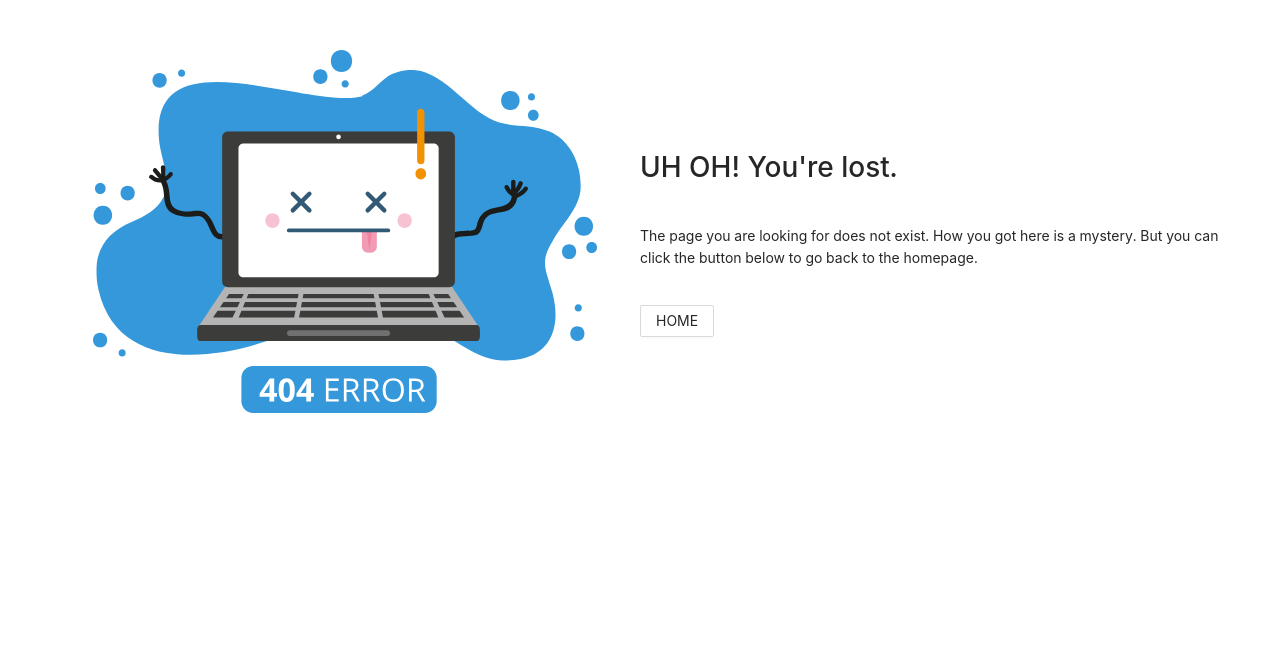
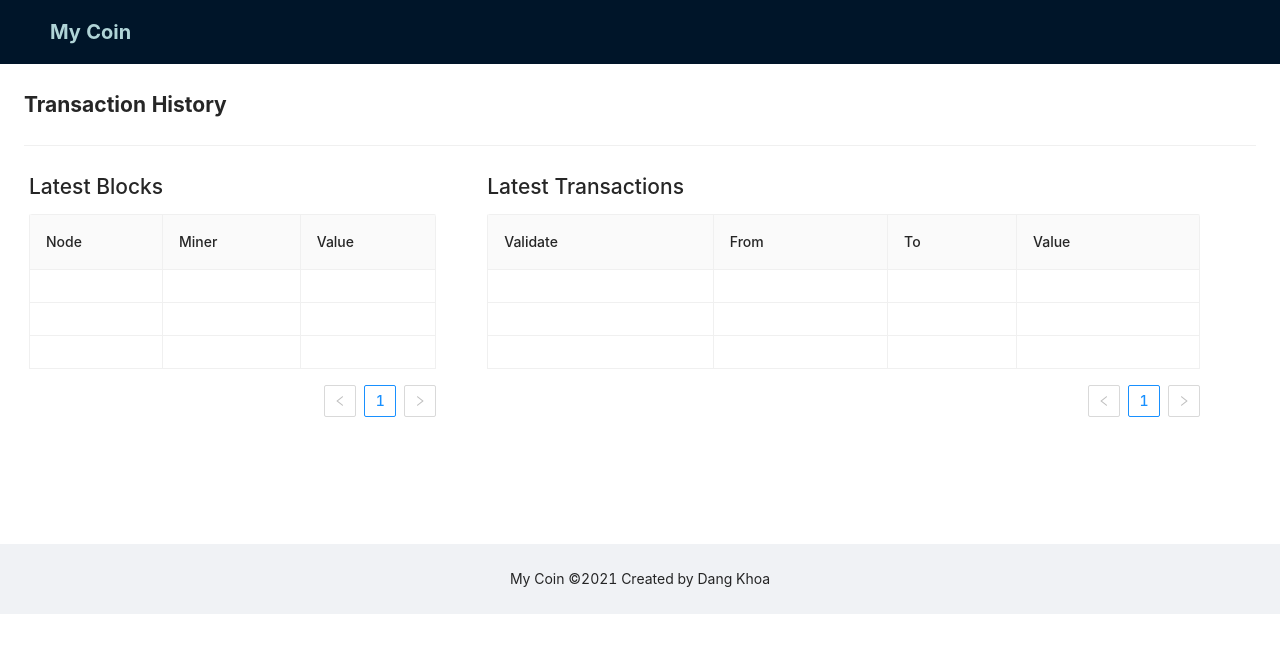
Before and after one commit to vdkhoa7498/MyCoin, a React (Create React App) app in the folder front_end/: page /transaction-history in a window 1280 px wide. Shown: the top 652 px of the page. Built offline with nearby package versions, Linux system fonts and the light colour scheme.

Commit message:
transaction history page

```diff
--- /dev/null
+++ b/front_end/src/pages/transactionHistory/TransactionHistory.jsx
@@ -0,0 +1,88 @@
+import { Table, Divider, Row, Col } from 'antd';
+
+const blockColumns = [
+  {
+    title: 'Node',
+    dataIndex: 'node',
+    key: 'node',
+  },
+  {
+    title: 'Miner',
+    dataIndex: 'miner',
+    key: 'miner',
+  },
+  {
+    title: 'Value',
+    dataIndex: 'value',
+    key: 'value',
+  },
+];
+
+const transactionColumns = [
+    {
+      title: 'Validate',
+      dataIndex: 'validate',
+      key: 'validate',
+    },
+    {
+      title: 'From',
+      dataIndex: 'from',
+      key: 'from',
+    },
+    {
+      title: 'To',
+      dataIndex: 'to',
+      key: 'to',
+    },
+    {
+      title: 'Value',
+      dataIndex: 'value',
+      key: 'value',
+    },
+  ];
+
+const data = [
+  {
+    key: '1',
+    name: 'John Brown',
+    age: 32,
+    address: 'New York No. 1 Lake Park',
+    tags: ['nice', 'developer'],
+  },
+  {
+    key: '2',
+    name: 'Jim Green',
+    age: 42,
+    address: 'London No. 1 Lake Park',
+    tags: ['loser'],
+  },
+  {
+    key: '3',
+    name: 'Joe Black',
+    age: 32,
+    address: 'Sidney No. 1 Lake Park',
+    tags: ['cool', 'teacher'],
+  },
+];
+
+const TransactionHistory = () =>{
+    return(
+        <div>
+            <h2 style={{fontWeight: 'bold'}}>Transaction History</h2>
+            <Divider/>
+            <Row style={{margin: 5}}>
+                <Col span={8} >
+                    <h1>Latest Blocks</h1>
+                    <Table bordered columns={blockColumns} dataSource={data} />
+                </Col>
+                <Col title="Latest Transactions" span={14} offset={1}>
+                    <h1>Latest Transactions</h1>
+                    <Table bordered columns={transactionColumns} dataSource={data} />
+                </Col>
+            </Row>
+
+        </div>
+    )
+}
+
+export default TransactionHistory
--- a/front_end/src/router/index.js
+++ b/front_end/src/router/index.js
@@ -8,6 +8,7 @@ import Home from '../pages/home/Home'
 import NotFound from '../pages/notFound/NotFound'
 import CreateNewWallet from '../pages/createNewWallet/CreateNewWallet';
 import AccessWallet from '../pages/accessWallet/AccessWallet'
+import TransactionHistory from '../pages/transactionHistory/TransactionHistory';
 
 const { Header, Content, Footer } = Layout;
 
@@ -39,7 +40,7 @@ function RouterOutlet(props) {
     <Suspense fallback={null}>
       <Router>
         <Switch>
-          <Route exact path={["/", "/create-new-wallet", "/access-my-wallet"]}>
+          <Route exact path={["/", "/create-new-wallet", "/access-my-wallet", "/transaction-history"]}>
             <PrivateLayout>
               <Route exact path="/">
                 <Home/>
@@ -49,6 +50,9 @@ function RouterOutlet(props) {
               </Route>
               <Route exact path="/access-my-wallet">
                 <AccessWallet/>
+              </Route>
+              <Route exact path="/transaction-history">
+                <TransactionHistory/>
               </Route>
             </PrivateLayout>
           </Route>
```
Also changed, not shown: front_end/src/pages/transactionHistory/styles.scss (added).
